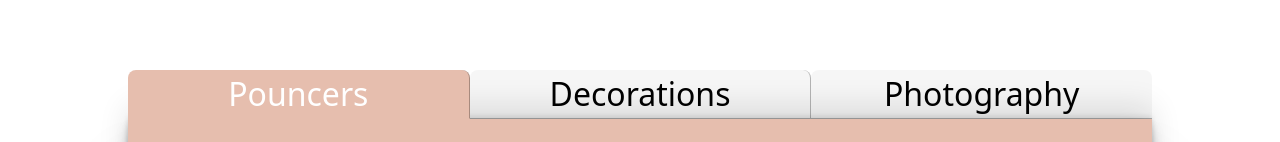
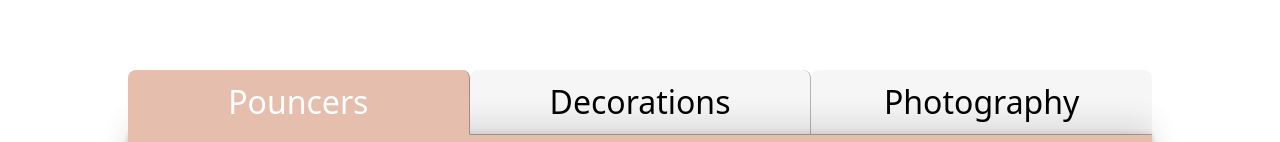
Before and after one commit to Smarsden007/PouncyPartiesV3, a React (Create React App) app: page / in a window 1280 px wide. Shown: the part 810-952 px from the top of the page. Built offline with nearby package versions, Linux system fonts and the light colour scheme.

Commit message:
Minor changes

```diff
--- a/src/components/index.css
+++ b/src/components/index.css
@@ -24,7 +24,7 @@
     display: flex;
   }
   .tabs {
-    font-size: clamp(1.5rem, 2.5vw, 2rem);
+    font-size: clamp(1.25rem, 2.5vw, 2rem);
     text-align: center;
     width: 50%;
     background: rgba(128, 128, 128, 0.075);
@@ -34,6 +34,7 @@
     box-sizing: content-box;
     position: relative;
     outline: none;
+    padding: .5rem;
   }
   .tabs:not(:last-child){
     border-right: 1px solid rgba(0, 0, 0, 0.274);
```
